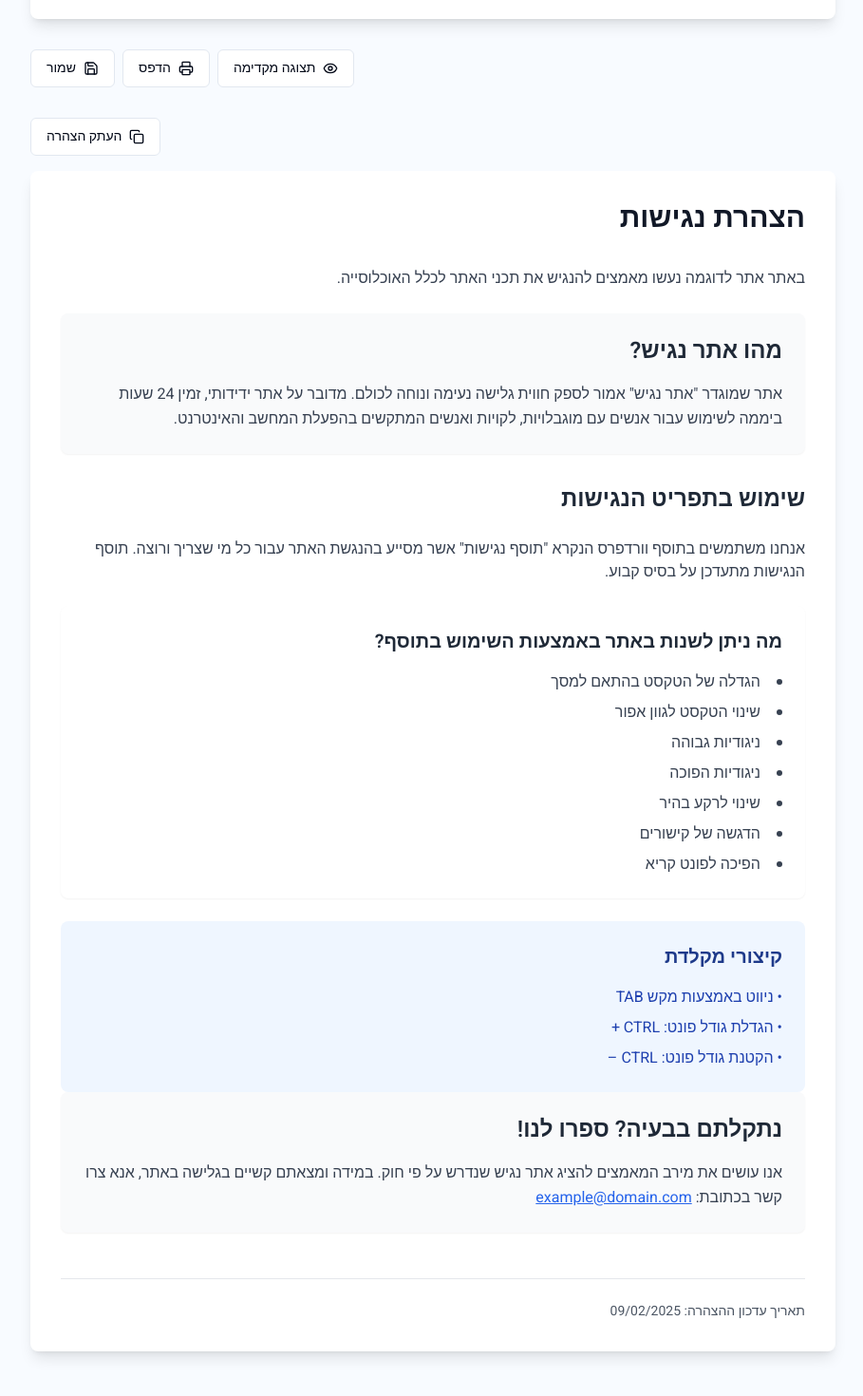
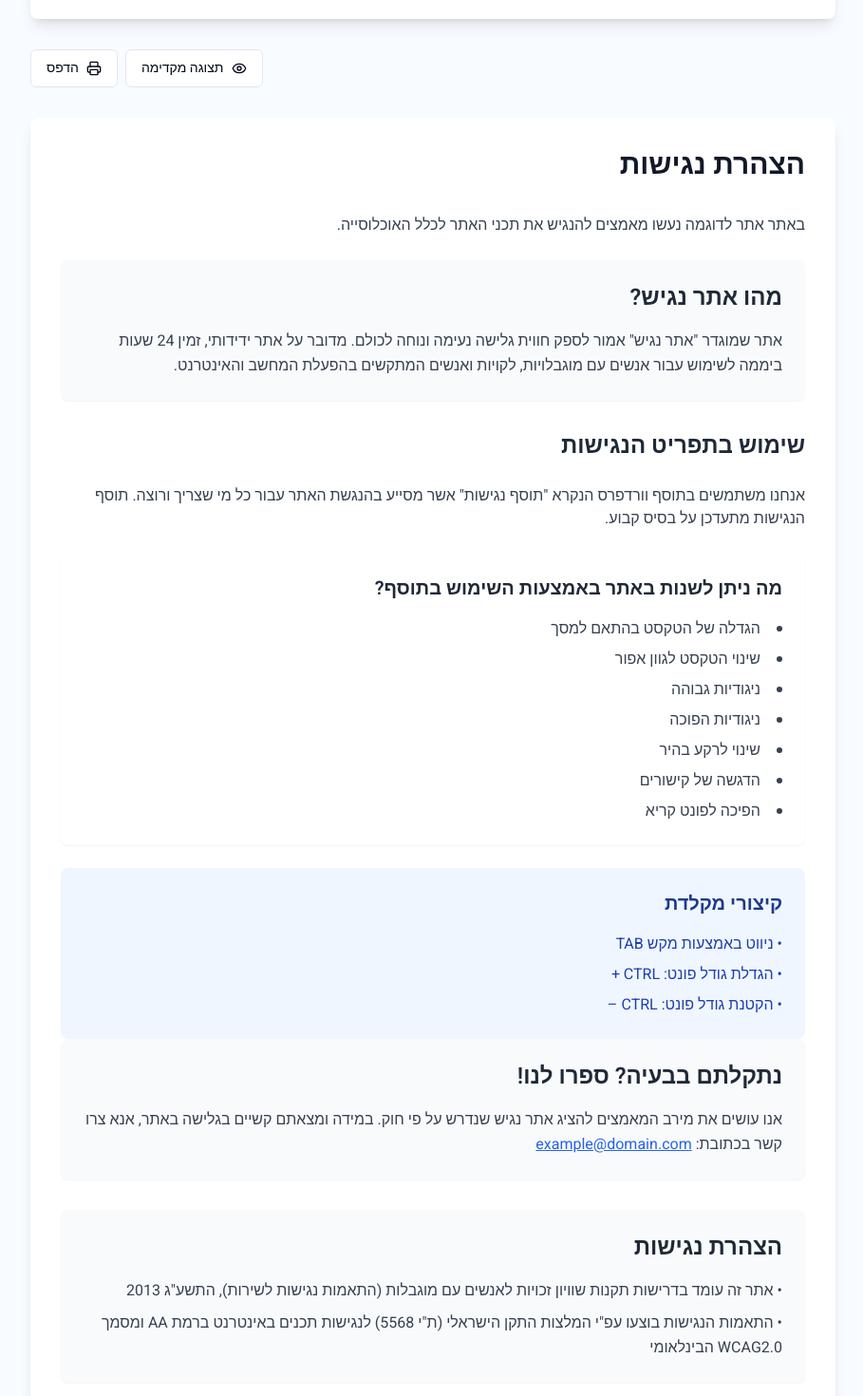
Before and after one commit to Admont555/Accessibility-generator, a React (Vite) app: page / in a window 1280 px wide. Shown: the part 500-1970 px from the top of the page at 95% size, without its empty margins (184-1093 px from the left). Built offline with nearby package versions, Linux system fonts and the light colour scheme.

Commit message:
Update accessibility statement page
Removed paste and save buttons.
Added back the disclaimer.

```diff
--- a/src/components/AccessibilityStatement.tsx
+++ b/src/components/AccessibilityStatement.tsx
@@ -1,8 +1,6 @@
 
 import { format } from "date-fns";
-import { Copy, Loader2 } from "lucide-react";
-import { Button } from "@/components/ui/button";
-import { useToast } from "@/hooks/use-toast";
+import { Loader2 } from "lucide-react";
 import { useState } from "react";
 
 interface AccessibilityStatementProps {
@@ -14,44 +12,7 @@ interface AccessibilityStatementProps {
 
 const AccessibilityStatement = ({ siteName, pluginName, email, isPreview = false }: AccessibilityStatementProps) => {
   const currentDate = format(new Date(), "dd/MM/yyyy");
-  const { toast } = useToast();
   const [isCopying, setIsCopying] = useState(false);
-
-  const copyToClipboard = async () => {
-    try {
-      setIsCopying(true);
-      const mainContent = document.getElementById('main-content');
-      if (!mainContent) {
-        throw new Error('Content element not found');
-      }
-
-      const textToCopy = Array.from(mainContent.childNodes)
-        .map(node => {
-          if (node.nodeType === Node.ELEMENT_NODE) {
-            return (node as HTMLElement).innerText;
-          }
-          return node.textContent;
-        })
-        .join('\n')
-        .trim();
-
-      await navigator.clipboard.writeText(textToCopy);
-
-      toast({
-        title: "הועתק בהצלחה",
-        description: "הצהרת הנגישות הועתקה ללוח",
-      });
-    } catch (err) {
-      console.error('Copy failed:', err);
-      toast({
-        title: "שגיאה בהעתקה",
-        description: "לא ניתן להעתיק את הטקסט",
-        variant: "destructive",
-      });
-    } finally {
-      setIsCopying(false);
-    }
-  };
 
   const mainContentClass = isPreview
     ? "opacity-50 pointer-events-none select-none"
@@ -59,22 +20,6 @@ const AccessibilityStatement = ({ siteName, pluginName, email, isPreview = false
 
   return (
     <div className="relative mb-12">
-      <div className="sticky top-4 z-10 flex justify-end mb-4">
-        <Button
-          onClick={copyToClipboard}
-          className="gap-2"
-          variant="outline"
-          disabled={isCopying || isPreview}
-        >
-          {isCopying ? (
-            <Loader2 className="h-4 w-4 animate-spin" />
-          ) : (
-            <Copy className="h-4 w-4" />
-          )}
-          העתק הצהרה
-        </Button>
-      </div>
-
       <div className={`bg-white rounded-lg shadow-lg p-6 md:p-8 transition-all ${mainContentClass}`}>
         <div id="main-content">
           <h1 className="text-3xl font-bold mb-8 text-gray-900">הצהרת נגישות</h1>
@@ -132,6 +77,16 @@ const AccessibilityStatement = ({ siteName, pluginName, email, isPreview = false
             </p>
           </section>
 
+          <section className="bg-gray-50 p-6 rounded-lg shadow-sm mt-8">
+            <h2 className="text-2xl font-semibold mb-4 text-gray-800">הצהרת נגישות</h2>
+            <p className="text-gray-700 leading-relaxed">
+              • אתר זה עומד בדרישות תקנות שוויון זכויות לאנשים עם מוגבלות (התאמות נגישות לשירות), התשע"ג 2013
+            </p>
+            <p className="text-gray-700 leading-relaxed mt-2">
+              • התאמות הנגישות בוצעו עפ"י המלצות התקן הישראלי (ת"י 5568) לנגישות תכנים באינטרנט ברמת AA ומסמך WCAG2.0 הבינלאומי
+            </p>
+          </section>
+
           <footer className="mt-12 pt-6 border-t border-gray-200">
             <p className="text-gray-600 text-sm">
               תאריך עדכון ההצהרה: {currentDate}
--- a/src/pages/Index.tsx
+++ b/src/pages/Index.tsx
@@ -4,7 +4,7 @@ import AccessibilityStatement from "@/components/AccessibilityStatement";
 import { Input } from "@/components/ui/input";
 import { Label } from "@/components/ui/label";
 import { Button } from "@/components/ui/button";
-import { ArrowRight, Printer, Eye, Save } from "lucide-react";
+import { ArrowRight, Printer, Eye } from "lucide-react";
 
 const Index = () => {
   const [formData, setFormData] = useState({
@@ -115,17 +115,6 @@ const Index = () => {
             <Printer className="h-4 w-4" />
             הדפס
           </Button>
-          <Button
-            onClick={() => {
-              const data = JSON.stringify(formData);
-              localStorage.setItem('accessibilityFormData', data);
-            }}
-            variant="outline"
-            className="gap-2"
-          >
-            <Save className="h-4 w-4" />
-            שמור
-          </Button>
         </div>
 
         <AccessibilityStatement
```
